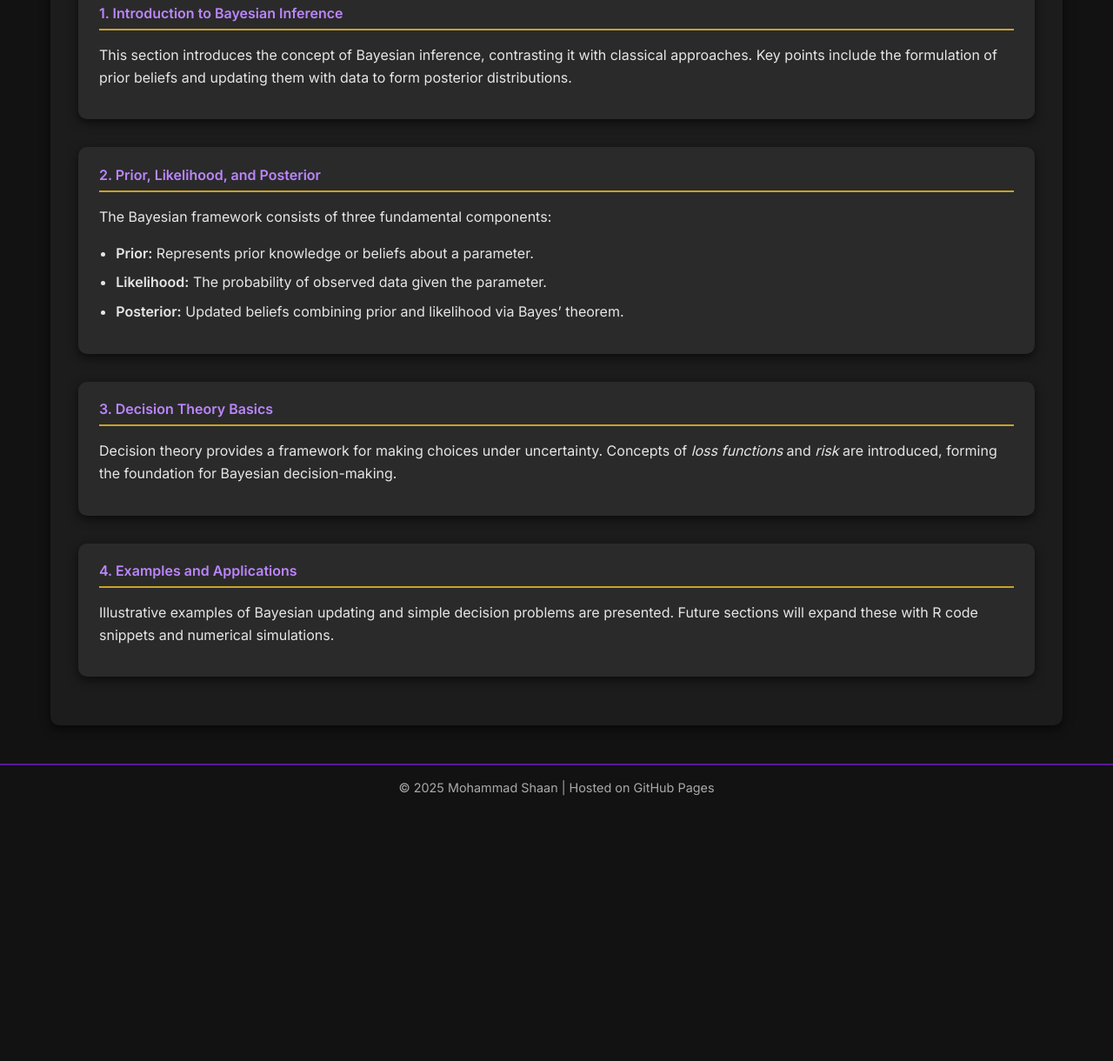
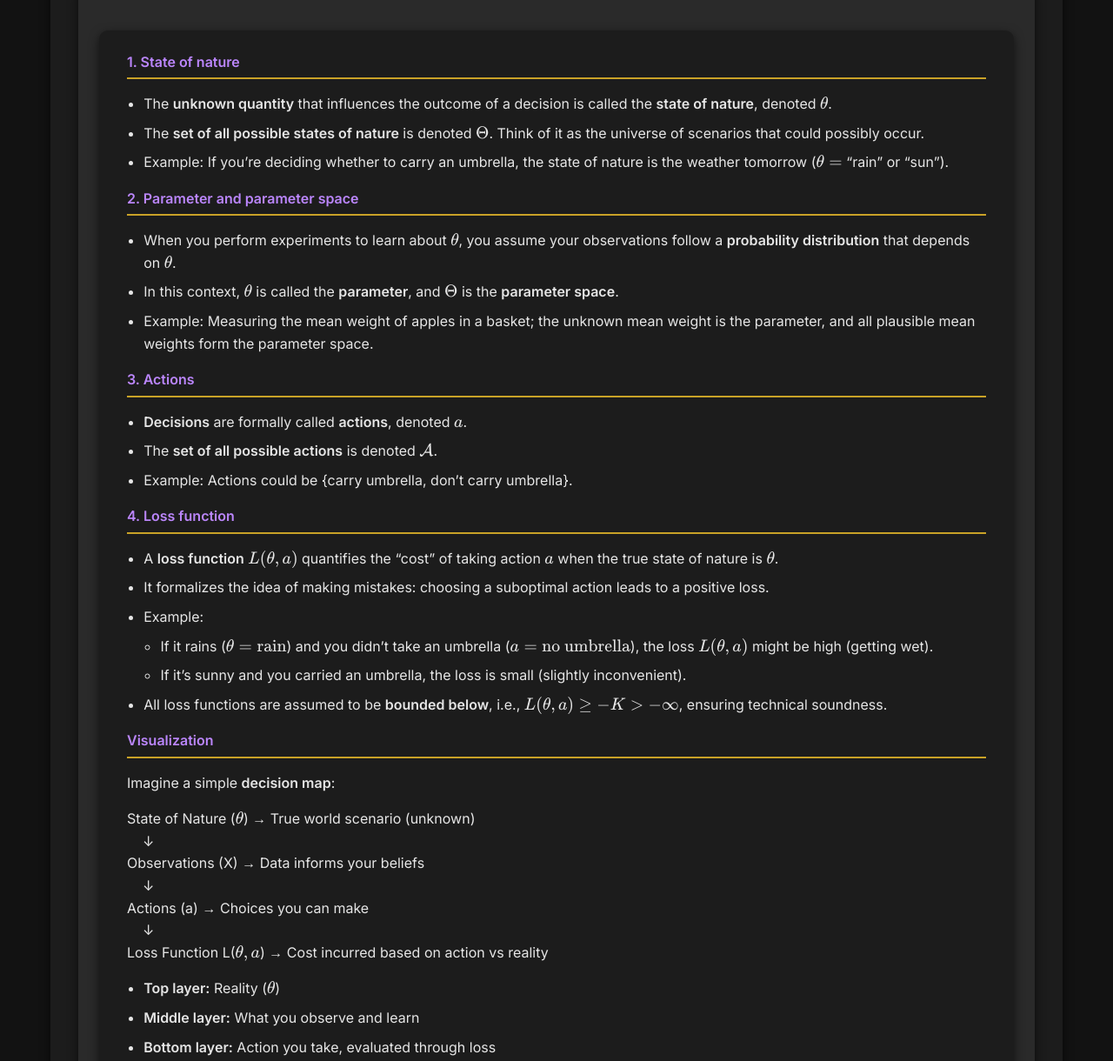
Before and after one commit to StatShaan27/Bayesian, a plain HTML site: page berger/ch1.html in a window 1280 px wide. Shown: the part 561-1781 px from the top of the page at 87% size. Before the commit the page ends 1492 px from the top, so only its background shows below. Drawn offline with nearby package versions, Linux system fonts and the light colour scheme.

Commit message:
Update ch1.html

```diff
--- a/berger/ch1.html
+++ b/berger/ch1.html
@@ -61,48 +61,267 @@
   <div class="chapter-contents">
     <h3>Contents</h3>
     <ul>
-      <li><a href="#sec1">1. Introduction to Bayesian Inference</a></li>
-      <li><a href="#sec2">2. Prior, Likelihood, and Posterior</a></li>
-      <li><a href="#sec3">3. Decision Theory Basics</a></li>
-      <li><a href="#sec4">4. Examples and Applications</a></li>
+      <li><a href="#1">1. Introduction to Basic Elements </a></li>
+      <li><a href="#2">2. Prior, Likelihood, and Posterior</a></li>
+      <li><a href="#3">3. Decision Theory Basics</a></li>
+      <li><a href="#4">4. Examples and Applications</a></li>
     </ul>
   </div>
 
-  <div class="chapter-section" id="sec1">
-    <h4>1. Introduction to Bayesian Inference</h4>
-    <p>
-      This section introduces the concept of Bayesian inference, contrasting it with classical approaches.
-      Key points include the formulation of prior beliefs and updating them with data to form posterior distributions.
-    </p>
+  <div class="chapter-section" id="1">
+    <section>
+  <h4>1. State of nature</h4>
+  <ul>
+    <li>The <strong>unknown quantity</strong> that influences the outcome of a decision is called the <strong>state of nature</strong>, denoted \(\theta\).</li>
+    <li>The <strong>set of all possible states of nature</strong> is denoted \(\Theta\). Think of it as the universe of scenarios that could possibly occur.</li>
+    <li>Example: If you’re deciding whether to carry an umbrella, the state of nature is the weather tomorrow (\(\theta =\) “rain” or “sun”).</li>
+  </ul>
+
+  <h4>2. Parameter and parameter space</h4>
+  <ul>
+    <li>When you perform experiments to learn about \(\theta\), you assume your observations follow a <strong>probability distribution</strong> that depends on \(\theta\).</li>
+    <li>In this context, \(\theta\) is called the <strong>parameter</strong>, and \(\Theta\) is the <strong>parameter space</strong>.</li>
+    <li>Example: Measuring the mean weight of apples in a basket; the unknown mean weight is the parameter, and all plausible mean weights form the parameter space.</li>
+  </ul>
+
+  <h4>3. Actions</h4>
+  <ul>
+    <li><strong>Decisions</strong> are formally called <strong>actions</strong>, denoted \(a\).</li>
+    <li>The <strong>set of all possible actions</strong> is denoted \(\mathcal{A}\).</li>
+    <li>Example: Actions could be {carry umbrella, don’t carry umbrella}.</li>
+  </ul>
+
+  <h4>4. Loss function</h4>
+  <ul>
+    <li>A <strong>loss function</strong> \(L(\theta, a)\) quantifies the “cost” of taking action \(a\) when the true state of nature is \(\theta\).</li>
+    <li>It formalizes the idea of making mistakes: choosing a suboptimal action leads to a positive loss.</li>
+    <li>Example:
+      <ul>
+        <li>If it rains (\(\theta = \text{rain}\)) and you didn’t take an umbrella (\(a = \text{no umbrella}\)), the loss \(L(\theta, a)\) might be high (getting wet).</li>
+        <li>If it’s sunny and you carried an umbrella, the loss is small (slightly inconvenient).</li>
+      </ul>
+    </li>
+    <li>All loss functions are assumed to be <strong>bounded below</strong>, i.e., \(L(\theta, a) \ge -K > -\infty\), ensuring technical soundness.</li>
+  </ul>
+
+  <h4>Visualization</h4>
+  <p>Imagine a simple <strong>decision map</strong>:</p>
+  <p>
+    State of Nature (\(\theta\)) → True world scenario (unknown)<br>
+    &nbsp;&nbsp;&nbsp;&nbsp;↓<br>
+    Observations (X) → Data informs your beliefs<br>
+    &nbsp;&nbsp;&nbsp;&nbsp;↓<br>
+    Actions (a) → Choices you can make<br>
+    &nbsp;&nbsp;&nbsp;&nbsp;↓<br>
+    Loss Function L(\(\theta, a\)) → Cost incurred based on action vs reality
+  </p>
+  <ul>
+    <li><strong>Top layer:</strong> Reality (\(\theta\))</li>
+    <li><strong>Middle layer:</strong> What you observe and learn</li>
+    <li><strong>Bottom layer:</strong> Action you take, evaluated through loss</li>
+  </ul>
+</section>
+
   </div>
 
-  <div class="chapter-section" id="sec2">
-    <h4>2. Prior, Likelihood, and Posterior</h4>
-    <p>
-      The Bayesian framework consists of three fundamental components:
-    </p>
-    <ul>
-      <li><strong>Prior:</strong> Represents prior knowledge or beliefs about a parameter.</li>
-      <li><strong>Likelihood:</strong> The probability of observed data given the parameter.</li>
-      <li><strong>Posterior:</strong> Updated beliefs combining prior and likelihood via Bayes’ theorem.</li>
-    </ul>
+
+
+
+
+
+
+
+
+
+
+
+
+
+
+
+
+
+
+
+
+
+
+
+
+
+
+
+
+
+  <div class="chapter-section" id="2">
+
   </div>
 
-  <div class="chapter-section" id="sec3">
-    <h4>3. Decision Theory Basics</h4>
-    <p>
-      Decision theory provides a framework for making choices under uncertainty.
-      Concepts of <em>loss functions</em> and <em>risk</em> are introduced, forming the foundation for Bayesian decision-making.
-    </p>
+
+
+
+
+
+
+
+
+
+
+
+
+
+
+
+
+
+
+
+
+
+
+
+
+
+
+
+
+
+  <div class="chapter-section" id="3">
+
   </div>
 
-  <div class="chapter-section" id="sec4">
-    <h4>4. Examples and Applications</h4>
-    <p>
-      Illustrative examples of Bayesian updating and simple decision problems are presented.
-      Future sections will expand these with R code snippets and numerical simulations.
-    </p>
+
+
+
+
+
+
+
+
+
+
+
+
+
+
+
+
+
+
+
+
+
+
+
+
+
+
+
+
+
+
+  <div class="chapter-section" id="4">
+
   </div>
+
+
+
+
+
+
+
+
+
+
+
+
+
+
+
+
+
+
+
+
+
+
+
+
+
+
+
+
+
+
+
+
+
+  <div class="chapter-section" id="0">
+
+  </div>
+
+
+
+
+
+
+
+
+
+
+
+
+
+
+
+
+
+
+
+
+
+
+
+
+
+
+
+
+
+
+
+  <div class="chapter-section" id="0">
+
+  </div>
+
+
+
+
+
+
+
+
+
+
+
+
+
+
+
+
+
+
+
+
+
+
+
+
+
+
+
+
+
 </section>
 
 <footer>
```
